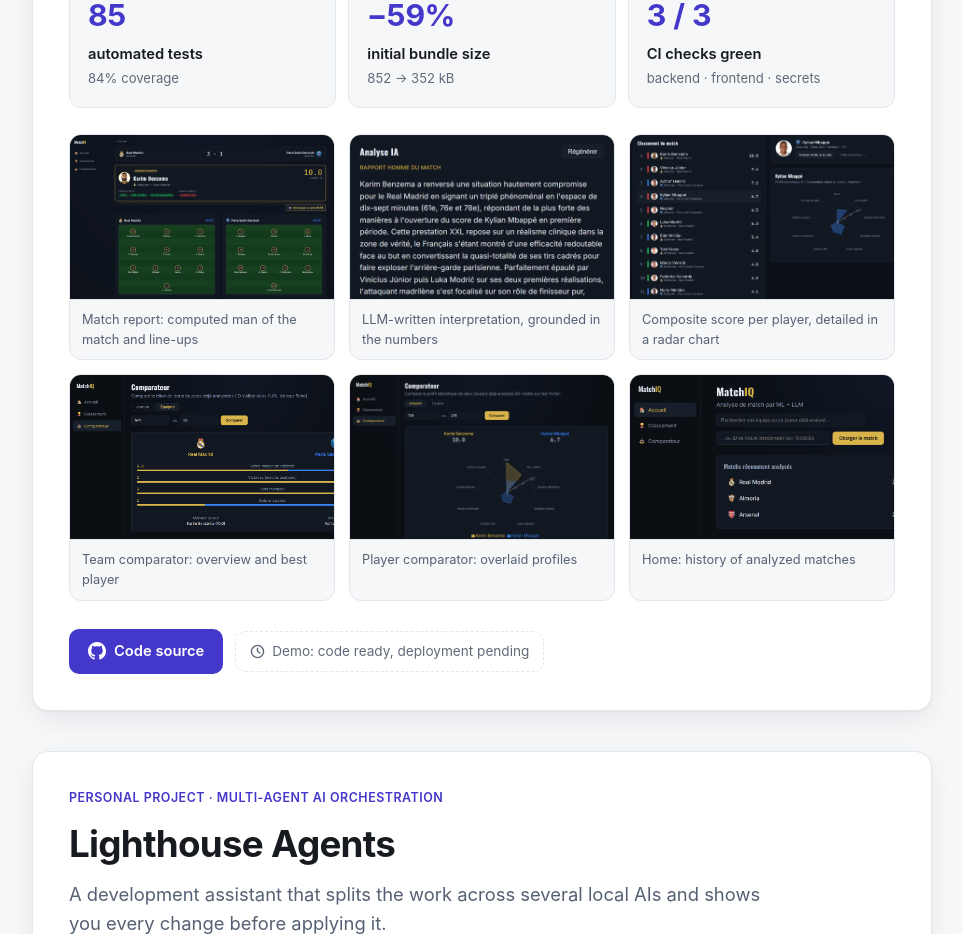
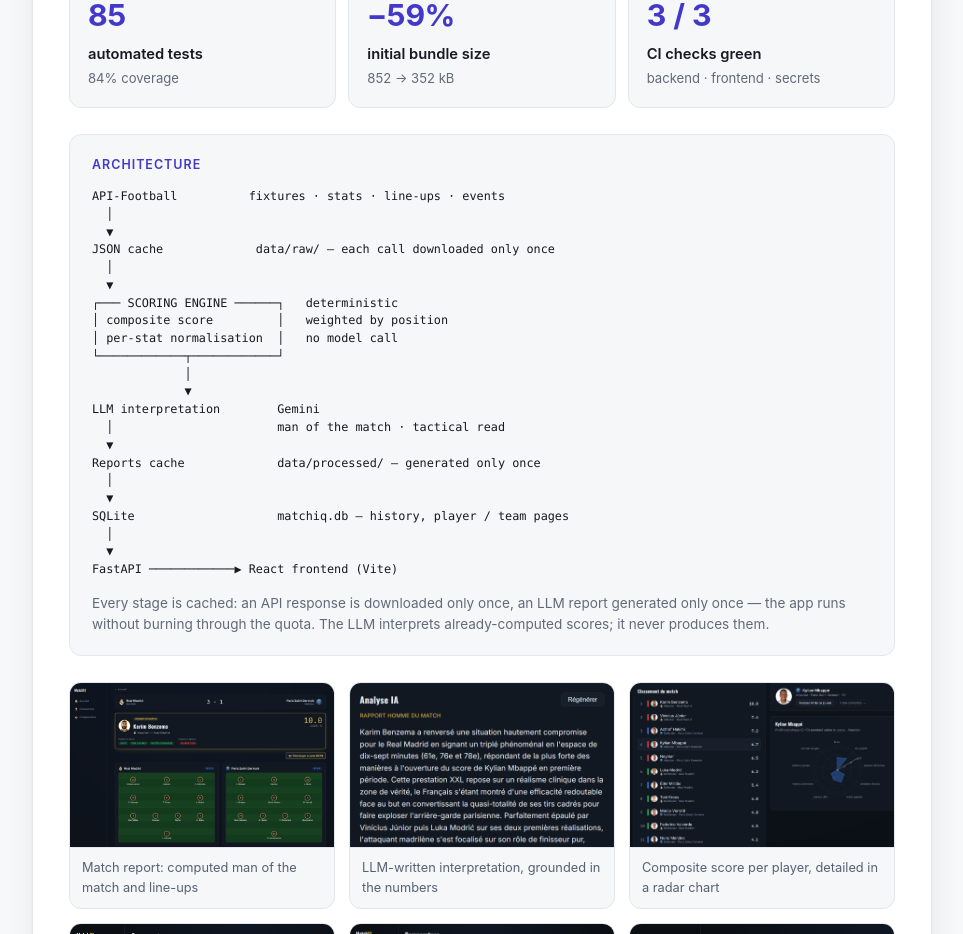
Before and after one commit to baDrsh531/baDrsh531.github.io, a React (Vite) app: page / in a window 1280 px wide. Shown: the part 4080-5014 px from the top of the page, without its empty margins (158-1121 px from the left). Built offline with nearby package versions, Linux system fonts and the light colour scheme.

Commit message:
Ajoute le schema d'architecture de MatchIQ (FR/EN)

```diff
--- a/matchiqProject.js
+++ b/matchiqProject.js
@@ -17,6 +17,33 @@ export const matchiqProject = {
       { value: "−59 %", label: "taille du bundle initial", detail: "852 → 352 kB" },
       { value: "3 / 3", label: "checks CI au vert", detail: "backend · frontend · secrets" },
     ],
+    architecture: {
+      title: "Architecture",
+      diagram: `API-Football          fixtures · stats · compositions · events
+  │
+  ▼
+Cache JSON             data/raw/ — chaque appel téléchargé une seule fois
+  │
+  ▼
+┌─── MOTEUR DE SCORE ─────┐   déterministe
+│ score composite         │   pondéré par poste
+│ normalisation par stat  │   aucun appel modèle
+└────────────┬────────────┘
+             │
+             ▼
+Interprétation LLM        Gemini
+  │                       homme du match · lecture tactique
+  ▼
+Cache rapports            data/processed/ — généré une seule fois
+  │
+  ▼
+SQLite                    matchiq.db — historique, fiches joueur / équipe
+  │
+  ▼
+API FastAPI ────────▶ Frontend React (Vite)`,
+      note:
+        "Chaque étage est mis en cache : une réponse API n'est téléchargée qu'une fois, un rapport LLM généré qu'une fois — l'app tourne sans épuiser le quota. Le LLM interprète des scores déjà calculés ; il ne les produit jamais.",
+    },
     screenshots: [
       { file: "report.png", caption: "Rapport de match : homme du match calculé et formations" },
       { file: "ai_report.png", caption: "Interprétation rédigée par le LLM, ancrée dans les chiffres" },
@@ -42,6 +69,33 @@ export const matchiqProject = {
       { value: "−59%", label: "initial bundle size", detail: "852 → 352 kB" },
       { value: "3 / 3", label: "CI checks green", detail: "backend · frontend · secrets" },
     ],
+    architecture: {
+      title: "Architecture",
+      diagram: `API-Football          fixtures · stats · line-ups · events
+  │
+  ▼
+JSON cache             data/raw/ — each call downloaded only once
+  │
+  ▼
+┌─── SCORING ENGINE ──────┐   deterministic
+│ composite score         │   weighted by position
+│ per-stat normalisation  │   no model call
+└────────────┬────────────┘
+             │
+             ▼
+LLM interpretation        Gemini
+  │                       man of the match · tactical read
+  ▼
+Reports cache             data/processed/ — generated only once
+  │
+  ▼
+SQLite                    matchiq.db — history, player / team pages
+  │
+  ▼
+FastAPI ────────────▶ React frontend (Vite)`,
+      note:
+        "Every stage is cached: an API response is downloaded only once, an LLM report generated only once — the app runs without burning through the quota. The LLM interprets already-computed scores; it never produces them.",
+    },
     screenshots: [
       { file: "report.png", caption: "Match report: computed man of the match and line-ups" },
       { file: "ai_report.png", caption: "LLM-written interpretation, grounded in the numbers" },
```
